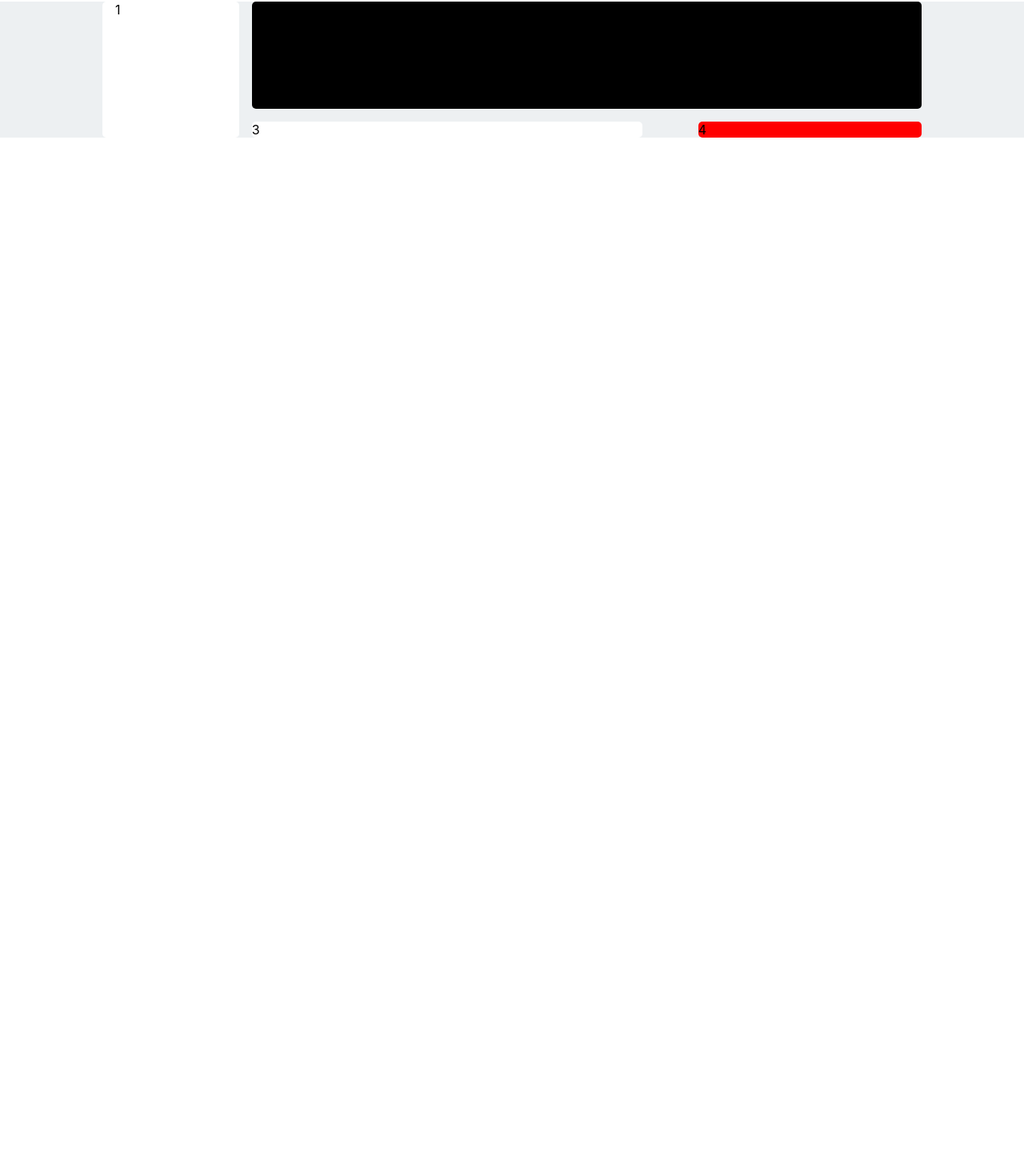
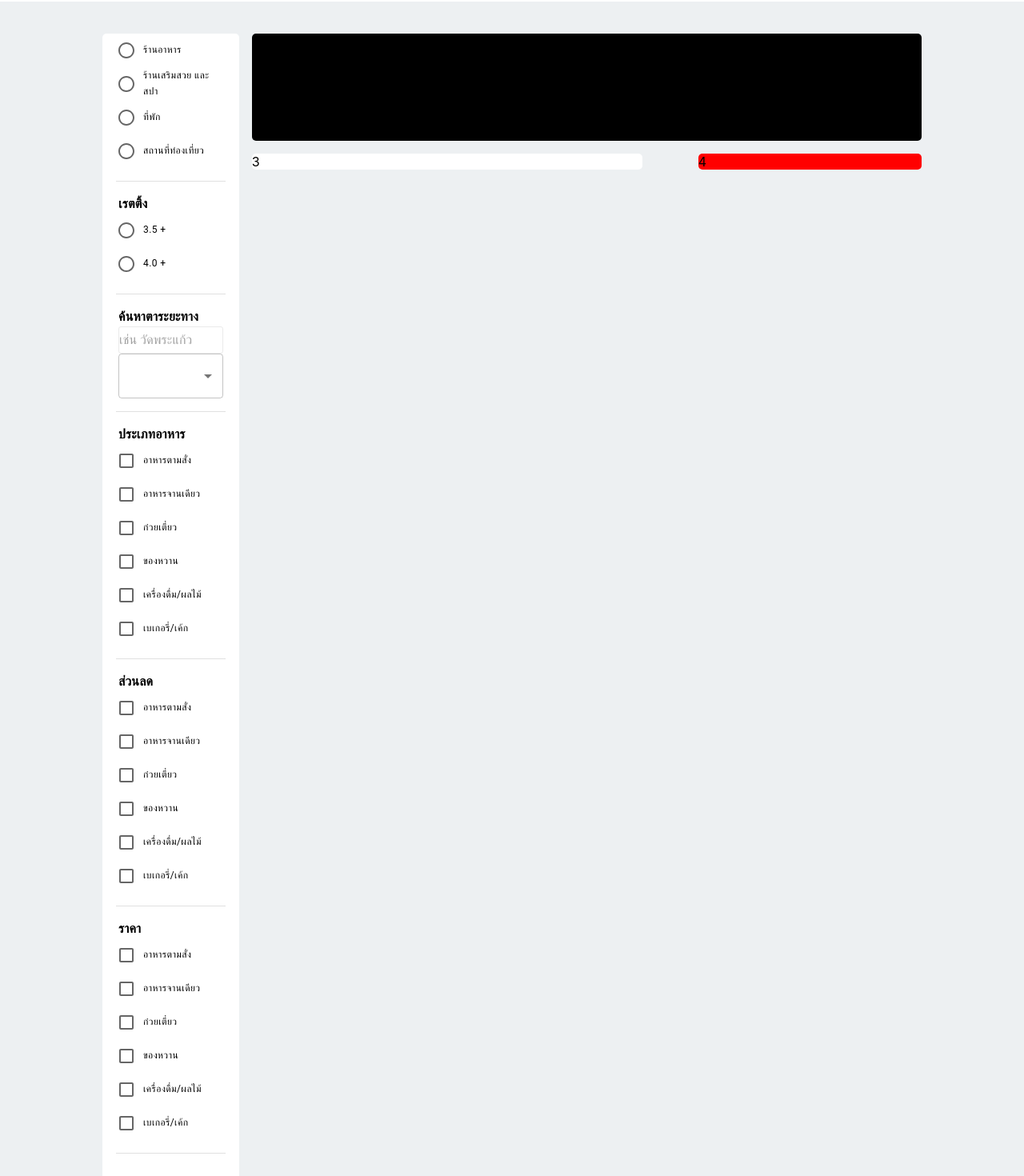
Before and after one commit to Netkubb/wongnai, a Next.js app: page / in a window 1280 px wide. Shown: the part 175-1645 px from the top of the page at 80% size. Before the commit the page ends 800 px from the top, so only its background shows below. Built offline with nearby package versions, Linux system fonts and the light colour scheme.

Commit message:
left bar without data

```diff
--- /dev/null
+++ b/comps/LeftBar.js
@@ -0,0 +1,87 @@
+import Radio from '@mui/material/Radio';
+import RadioGroup from '@mui/material/RadioGroup';
+import FormControlLabel from '@mui/material/FormControlLabel';
+import FormControl from '@mui/material/FormControl';
+import FormLabel from '@mui/material/FormLabel';
+import Divider from '@mui/material/Divider';
+import {Typography,Input,Box,Select,MenuItem,Checkbox } from '@mui/material'
+
+const distance = ["500 ม.","1 กม.","2 กม."]
+const foodType = ["อาหารตามสั่ง","อาหารจานเดียว","ก๋วยเตี๋ยว","ของหวาน","เครื่องดื่ม/ผลไม้","เบเกอรี่/เค้ก"]
+
+export default function LeftBar() {
+  return (<>
+        <FormControl style={{paddingLeft:"20px"}}>
+            <RadioGroup
+                aria-labelledby="demo-radio-buttons-group-label"
+                defaultValue="female"
+                name="radio-buttons-group"
+            >
+                <FormControlLabel value="ร้านอาหาร" control={<Radio />} label={<Typography variant='caption'>ร้านอาหาร</Typography>} />
+                <FormControlLabel value="ร้านเสริมสวย และ สปา" control={<Radio />} label={<Typography variant='caption'>ร้านเสริมสวย และ สปา</Typography>} />
+                <FormControlLabel value="ที่พัก" control={<Radio />} label={<Typography variant='caption'>ที่พัก</Typography>} />
+                <FormControlLabel value="สถานที่ท่องเที่ยว" control={<Radio />} label={<Typography variant='caption'>สถานที่ท่องเที่ยว</Typography>} />
+            </RadioGroup>
+        </FormControl>
+        <Divider style={{width:"80%",margin:"1rem auto"}}/>
+        <FormControl style={{paddingLeft:"20px"}}>
+            <FormLabel id="demo-radio-buttons-group-label"><Typography style={{color:"black"}}><b>เรตติ้ง</b></Typography></FormLabel>
+            <RadioGroup
+                aria-labelledby="demo-radio-buttons-group-label"
+                defaultValue="female"
+                name="radio-buttons-group"
+            >
+                <FormControlLabel value="3.5 +" control={<Radio />} label={<Typography variant='caption'>3.5 +</Typography>} />
+                <FormControlLabel value="4.0 +" control={<Radio />} label={<Typography variant='caption'>4.0 +</Typography>} />
+            </RadioGroup>
+        </FormControl>
+        <Divider style={{width:"80%",margin:"1rem auto"}}/>
+        <Box style={{padding:"0 20px"}}>
+            <Typography style={{color:"black"}}><b>ค้นหาตาระยะทาง</b></Typography>
+            <Input
+            disableUnderline
+            id="outlined-required"
+            placeholder='เช่น วัดพระแก้ว'
+            style={{border:"1px solid #EAEAEA",borderRadius:"3px"}}
+            />
+            <FormControl fullWidth>
+                <Select
+                    labelId="demo-simple-select-label"
+                    id="demo-simple-select"
+                >
+                    {distance.map((data) => {
+                        console.log(data)
+                        return (<MenuItem key={data} value={data}>{data}</MenuItem>)
+                    })}
+                </Select>
+            </FormControl>
+        </Box>
+        <Divider style={{width:"80%",margin:"1rem auto"}}/>
+        <FormControl style={{paddingLeft:"20px"}}>
+            <FormLabel id="demo-radio-buttons-group-label"><Typography style={{color:"black"}}><b>ประเภทอาหาร</b></Typography></FormLabel>
+                {foodType.map((data) =>
+                    <FormControlLabel key={data}value={data} control={<Checkbox  />} label={<Typography variant='caption'>{data}</Typography>} />
+                )}
+        </FormControl>
+        <Divider style={{width:"80%",margin:"1rem auto"}}/>
+        <FormControl style={{paddingLeft:"20px"}}>
+            <FormLabel id="demo-radio-buttons-group-label"><Typography style={{color:"black"}}><b>ส่วนลด</b></Typography></FormLabel>
+                {foodType.map((data) =>
+                    <FormControlLabel key={data}value={data} control={<Checkbox  />} label={<Typography variant='caption'>{data}</Typography>} />
+                )}
+        </FormControl>
+        <Divider style={{width:"80%",margin:"1rem auto"}}/>
+        <FormControl style={{paddingLeft:"20px"}}>
+            <FormLabel id="demo-radio-buttons-group-label"><Typography style={{color:"black"}}><b>ราคา</b></Typography></FormLabel>
+                {foodType.map((data) =>
+                    <FormControlLabel key={data}value={data} control={<Checkbox  />} label={<Typography variant='caption'>{data}</Typography>} />
+                )}
+        </FormControl>
+        <Divider style={{width:"80%",margin:"1rem auto"}}/>
+        <FormControl style={{paddingLeft:"20px"}}>
+                {foodType.map((data) =>
+                    <FormControlLabel key={data}value={data} control={<Checkbox  />} label={<Typography variant='caption'>{data}</Typography>} />
+                )}
+        </FormControl>
+    </>);
+}
--- a/pages/index.js
+++ b/pages/index.js
@@ -4,15 +4,16 @@ import {Box,Grid} from '@mui/material'
 import Header from '../comps/Header'
 import Navbar from '../comps/Navbar'
 import styles from '../styles/Home.module.css'
+import LeftBar from '../comps/LeftBar'
 
 export default function Home() {
   return (<>
     <Header/>
     <Navbar/>
-    <Box style={{backgroundColor:"#EDF0F2"}}>
+    <Box style={{backgroundColor:"#EDF0F2",padding:"5vh 0"}}>
       <Grid container columnSpacing={2} style={{width:"80vw",display:"flex",justifyContent:"center",margin:"auto"}}>
-        <Grid item xs={2} style={{backgroundColor:"white",borderRadius:"5px"}}>
-          <div>1</div>
+        <Grid item xs={2} style={{backgroundColor:"white",borderRadius:"5px",padding:"0"}}>
+          <LeftBar/>
         </Grid>
         <Grid item xs={10}>
           <Grid container rowGap={2} direction={"row"}>
--- a/styles/Home.module.css
+++ b/styles/Home.module.css
@@ -113,10 +113,6 @@
   height:48px;
 }
 
-#white{
-  background-color: white;
-}
-
 @media (max-width: 600px) {
   .grid {
     width: 100%;
--- a/styles/globals.css
+++ b/styles/globals.css
@@ -15,10 +15,6 @@ a {
   box-sizing: border-box;
 }
 
-#white{
-  background-color: white;
-}
-
 @media (prefers-color-scheme: dark) {
   html {
     color-scheme: dark;
```
